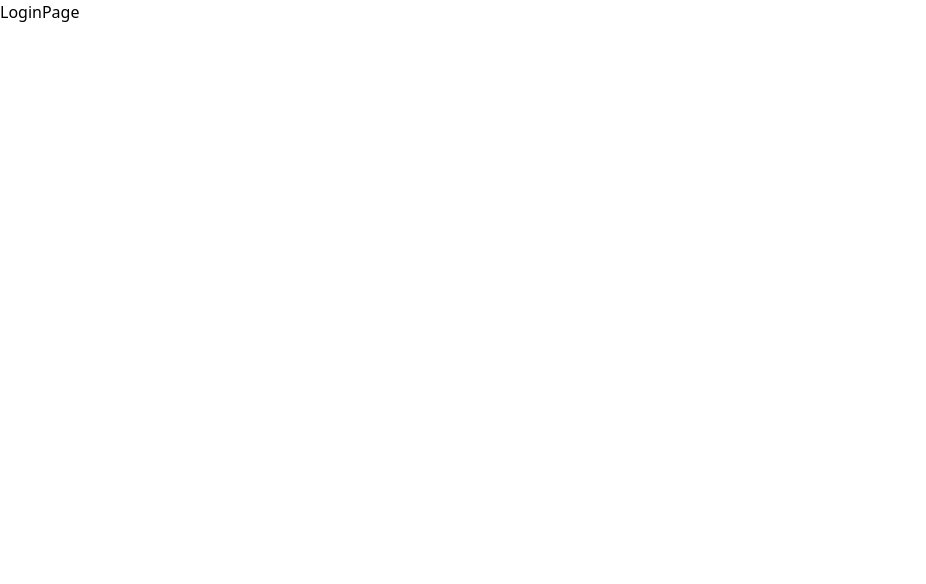
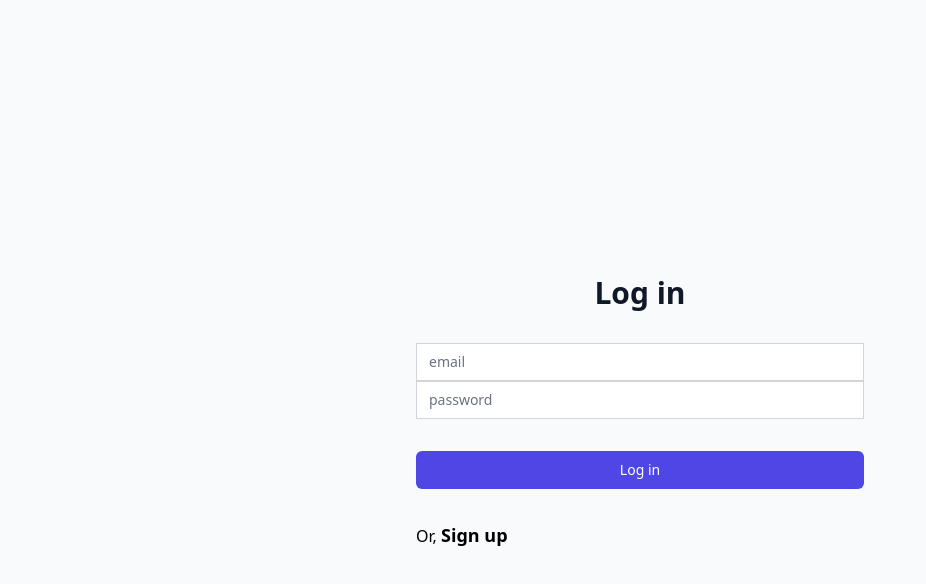
Before and after one commit to BayelChieftain/personal-collection-management, a React (Vite) app in the folder frontend/: page /login in a window 1280 px wide. Shown: the top 584 px of the page, without its empty margins (0-926 px from the left). Built offline with nearby package versions, Linux system fonts and the light colour scheme; a web font is replaced by a local one.

Commit message:
create store and make auth form + style tailwind

```diff
--- a/frontend/src/App.jsx
+++ b/frontend/src/App.jsx
@@ -8,7 +8,7 @@ const App = () => {
   return (
     <Routes>
       <Route path='/' element={<HomePage />} />
-      <Route path='/register' element={<RegisterPage />} />
+      <Route path='/registration' element={<RegisterPage />} />
       <Route path='/login' element={<LoginPage />} />
     </Routes>
 
--- /dev/null
+++ b/frontend/src/components/AuthForm.jsx
@@ -0,0 +1,40 @@
+import React from 'react';
+
+const AuthForm = ({onSubmit, register, handleSubmit, formState: { errors }, isSignUp, btnText}) => {
+
+    const brClasses = 'appearance-none rounded-none relative block w-full px-3 py-2 border border-gray-300 placeholder-gray-500 text-gray-900 focus:outline-none focus:ring-indigo-500 focus:border-indigo-500 focus:z-10 sm:text-sm';
+
+    return (
+      <form onSubmit={handleSubmit(onSubmit)}>
+
+      { isSignUp ? <input
+      type="text"
+      placeholder="Enter Name"
+      {...register("username")}
+      className={ brClasses }
+       />
+       : null
+       }
+      <input
+      type='email'
+      placeholder="email"
+      {...register("email")}
+      className={ brClasses } />
+
+      <input
+      type='password'
+      placeholder="password"
+      {...register("password", { required: true })}
+      className={ brClasses } />
+
+      {errors.exampleRequired && <span>This field is required</span>}
+
+      <input
+      type="submit"
+      value={btnText}
+      className="group relative w-full flex justify-center py-2 px-4 border border-transparent text-sm font-medium rounded-md text-white bg-indigo-600 hover:bg-indigo-700 focus:outline-none focus:ring-2 focus:ring-offset-2 focus:ring-indigo-500 mt-8" />
+    </form>
+    )
+  }
+
+export default AuthForm;
--- a/frontend/src/components/Header.jsx
+++ b/frontend/src/components/Header.jsx
@@ -19,10 +19,10 @@ const Header = () => {
             className="border p-2 rounded"
           />
         </div>
-        <Link to="/login" className="mr-4 text-slate-400">
+        <Link to="/login" className="mr-4 rounded-full py-2 px-5 text-slate-400 hover:bg-neutral-100 hover:text-slate-950">
           Log in
         </Link>
-        <Link to="/register" className="mr-4 rounded-full px-4 py-2 bg-purple-500 text-white">
+        <Link to="/registration" className="mr-4 rounded-full px-4 py-2 bg-purple-500 text-white hover:bg-purple-600">
           Sign up
         </Link>
       </div>
--- a/frontend/src/components/LoginForm.jsx
+++ /dev/null
@@ -1,9 +0,0 @@
-import React from 'react'
-
-const LoginForm = () => {
-  return (
-    <div>LoginForm</div>
-  )
-}
-
-export default LoginForm
--- a/frontend/src/http/index.js
+++ b/frontend/src/http/index.js
@@ -13,9 +13,4 @@ $api.interceptors.request.use( (config) => {
 });
 
 
-
-
-
-
-
 export default $api;
--- a/frontend/src/main.jsx
+++ b/frontend/src/main.jsx
@@ -3,13 +3,16 @@ import ReactDOM from 'react-dom/client';
 import './index.css';
 import App from './App';
 import { BrowserRouter } from 'react-router-dom';
-
+import { Provider } from 'react-redux';
+import store from './store';
 
 ReactDOM.createRoot(document.getElementById('root')).render(
 
   <React.StrictMode>
     <BrowserRouter>
-      <App />
+      <Provider store={store}>
+        <App />
+      </Provider>
     </BrowserRouter>
   </React.StrictMode>
 )
--- a/frontend/src/pages/HomePage.jsx
+++ b/frontend/src/pages/HomePage.jsx
@@ -10,7 +10,7 @@ const HomePage = () => {
       <h1 className="text-7xl font-bold mb-4 mt-5 font-NSans">
         <span className='text-purple-500'>Simple</span> Inventory
         <br/>
-         Management Software
+         Management Software.
       </h1>
       <p className="text-gray-600 mb-8 mt-10 text-2xl text-center">
         The best inventory software for small businesses to manage inventory, supplies,
@@ -18,7 +18,7 @@ const HomePage = () => {
        and everything else.
       </p>
       <div className='mt-16'>
-        <Link to="/register" className="bg-purple-500 text-white py-5 px-4 mt-6 rounded-full text-xl font-NSans">
+        <Link to="/registration" className="bg-purple-500 text-white font-medium py-5 px-7 mt-6 rounded-full text-xl font-NSans hover:bg-purple-600 text-center">
           Try BAYcollect now
         </Link>
       </div>
--- a/frontend/src/pages/LoginPage.jsx
+++ b/frontend/src/pages/LoginPage.jsx
@@ -1,8 +1,56 @@
 import React from 'react'
+import { useForm } from 'react-hook-form';
+import $api from '../http';
+import { setUser } from '../store/slice/userSlice';
+import { useDispatch } from 'react-redux';
+import AuthForm from '../components/AuthForm';
+import { Link } from 'react-router-dom';
+
 
 const LoginPage = () => {
+
+  const dispatch = useDispatch();
+
+  const {
+    register,
+    handleSubmit,
+    formState: { errors },
+  } = useForm();
+
+  const onSubmit = async (data) => {
+    try {
+      const response = await $api.post('/login', data);
+      console.log(response)
+      response.data.accessToken
+      dispatch(setUser({
+        accessToken: response.data.accessToken,
+        refreshToken: response.data.refreshToken,
+        user: response.data.user
+      }));
+    } catch (error) {
+      console.log(error)
+    }
+  };
+
   return (
-    <div>LoginPage</div>
+    <div className="min-h-screen flex items-center justify-center bg-gray-50 py-12 px-4 sm:px-6 lg:px-8">
+      <div className="max-w-md w-full space-y-8">
+      <div>
+      <h2 className="mt-6 text-center text-3xl font-extrabold text-gray-900">Log in</h2>
+      </div>
+      <AuthForm
+        onSubmit={onSubmit}
+        handleSubmit={handleSubmit}
+        register={register}
+        formState={{ errors }}
+        btnText={'Log in'}
+      />
+      <p>
+                Or, <Link className="text-lg font-bold hover:underline" to='/registration'>Sign up</Link>
+            </p>
+            </div>
+
+    </div>
   )
 }
 
--- a/frontend/src/pages/RegisterPage.jsx
+++ b/frontend/src/pages/RegisterPage.jsx
@@ -1,8 +1,59 @@
 import React from 'react'
+import AuthForm from '../components/AuthForm'
+import { useDispatch } from 'react-redux';
+import { setUser } from '../store/slice/userSlice';
+import $api from '../http';
+import { useForm } from 'react-hook-form';
+import { Link } from 'react-router-dom';
 
 const RegisterPage = () => {
+  const dispatch = useDispatch();
+
+  const {
+    register,
+    handleSubmit,
+    formState: { errors },
+  } = useForm();
+
+  const onSubmit = async (data) => {
+    try {
+      const response = await $api.post('/registration', data);
+      console.log(response)
+      response.data.accessToken
+      dispatch(setUser({
+        accessToken: response.data.accessToken,
+        refreshToken: response.data.refreshToken,
+        user: response.data.user
+      }));
+    } catch (error) {
+      console.log(error)
+    }
+  };
+
+
+
   return (
-    <div>RegisterPage</div>
+    <div className="min-h-screen flex items-center justify-center bg-gray-50 py-12 px-4 sm:px-6 lg:px-8">
+      <div className="max-w-md w-full space-y-8">
+      <div>
+      <h2 className="mt-6 text-center text-3xl font-extrabold text-gray-900">Sign up</h2>
+      </div>
+
+        <AuthForm
+        onSubmit={onSubmit}
+        handleSubmit={handleSubmit}
+        register={register}
+        formState={{ errors }}
+        isSignUp = {true}
+        btnText={'Sign up'}
+        />
+
+          <p>
+                Or, <Link className="text-lg font-bold hover:underline" to='/login'>Log in</Link>
+            </p>
+            </div>
+
+                </div>
   )
 }
 
--- /dev/null
+++ b/frontend/src/store/index.js
@@ -0,0 +1,10 @@
+import { configureStore } from "@reduxjs/toolkit";
+import userReducer from './slice/userSlice'
+
+const store = configureStore({
+    reducer: {
+        user: userReducer,
+    }
+});
+
+export default store;
--- /dev/null
+++ b/frontend/src/store/slice/userSlice.js
@@ -0,0 +1,28 @@
+import { createSlice } from "@reduxjs/toolkit";
+
+const initialState = {
+    accessToken: null,
+    refreshToken: null,
+    user: null
+};
+
+const userSlice = createSlice({
+    name: 'user',
+    initialState,
+    reducers: {
+        setUser(state, action) {
+            state.accessToken = action.payload.accessToken;
+            state.refreshToken = action.payload.refreshToken;
+            state.user = action.payload.user;
+        },
+        removeUser(state) {
+            state.accessToken = null;
+            state.refreshToken = null;
+            state.user = null;
+        }
+    }
+})
+
+export const { setUser, removeUser } = userSlice.actions;
+
+export default userSlice.reducer;
```
Also changed, not shown: frontend/package.json (+7 -1 lines), 1 other file (tests, documents, lock files or other folders).
